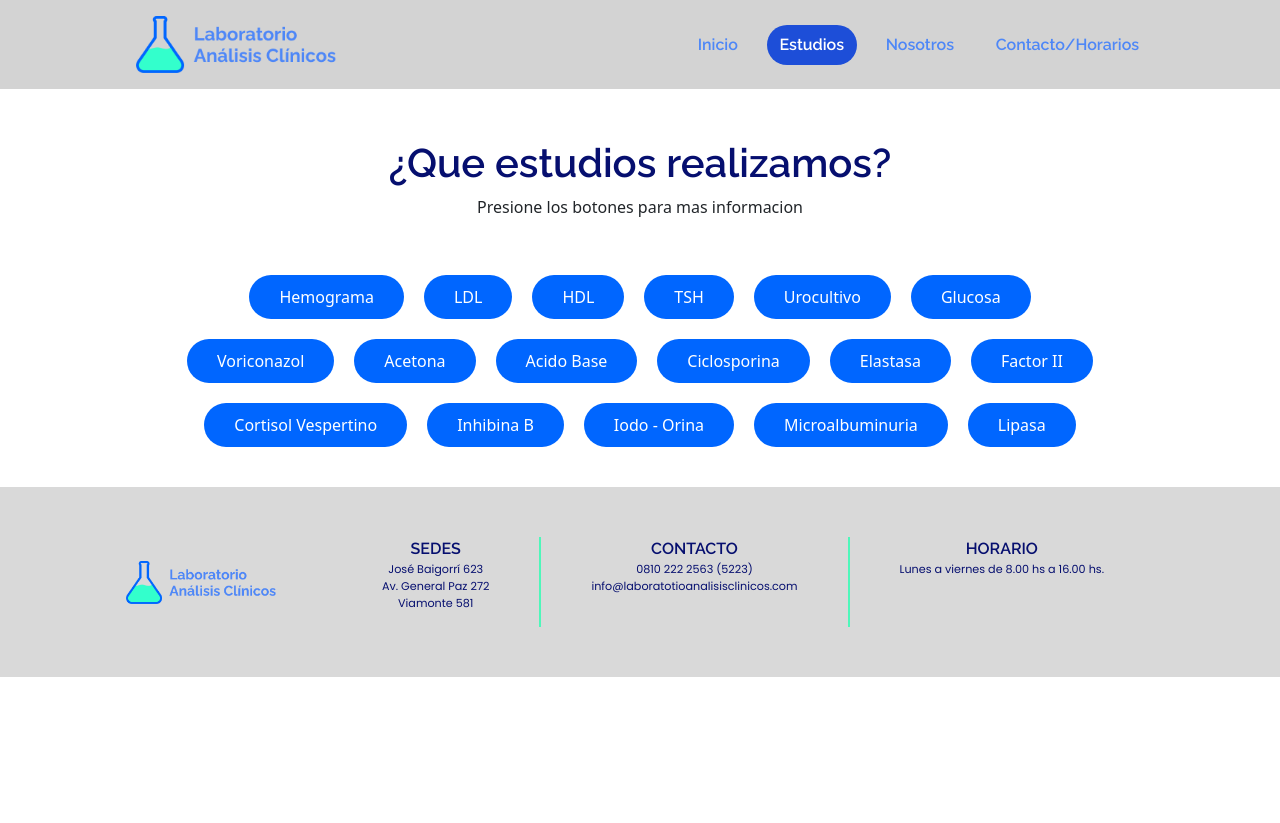
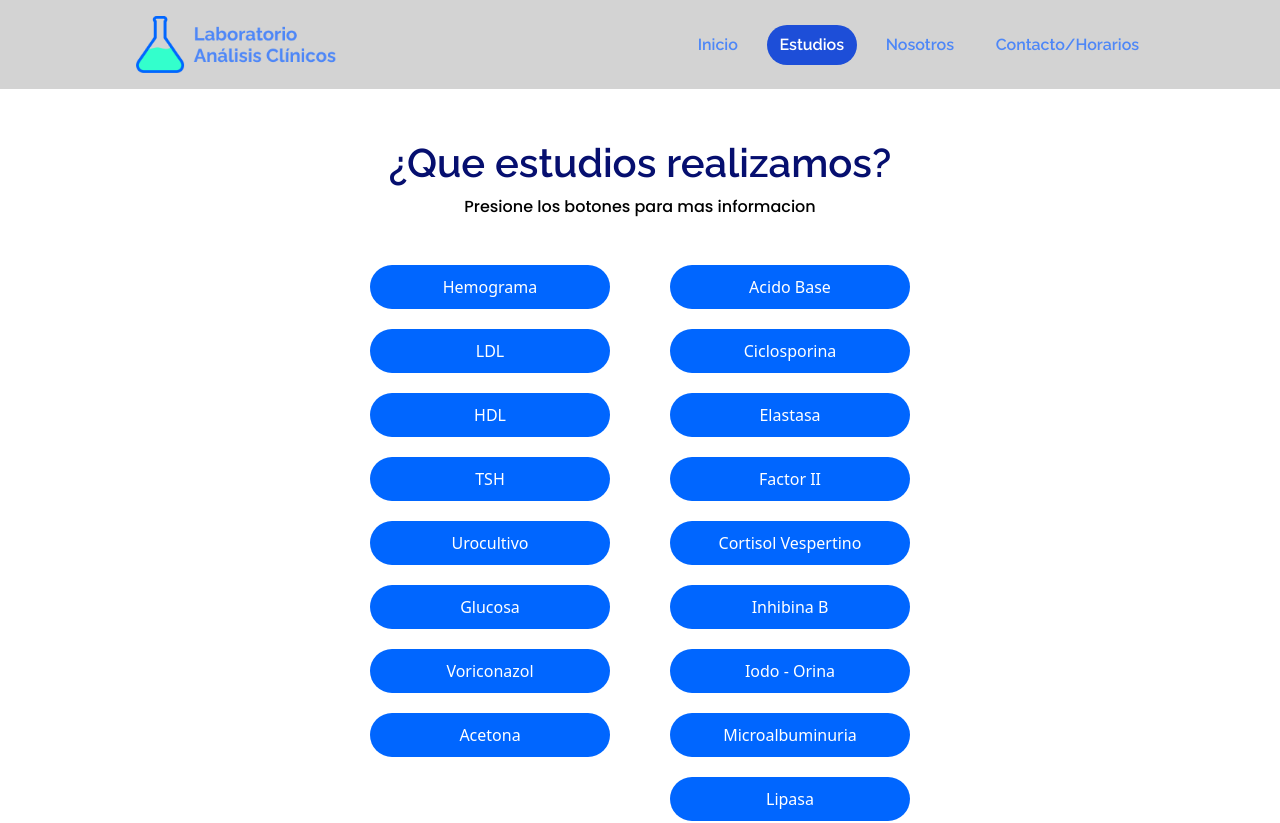
Before and after one commit to Francisco-Intelangelo/Laboratorio-de-Analisis-Clinicos, a React (Vite) app: page /estudios in a window 1280 px wide. Shown: the top 823 px of the page. Before the commit the page ends 800 px from the top, so only its background shows below. Built offline with nearby package versions, Linux system fonts and the light colour scheme.

Commit message:
creacion de lista de botones en estudios

```diff
--- a/src/Components/Modal/Modal.jsx
+++ b/src/Components/Modal/Modal.jsx
@@ -24,6 +24,7 @@ const Modal = () => {
     return (
         <div>
             <ContenedorBotones>
+                <Lista>
                 <Boton onClick={() => cambiarEstadoModal1(!estadoModal1)}>Hemograma</Boton>
                 <Boton onClick={() => cambiarEstadoModal2(!estadoModal2)}>LDL</Boton>
                 <Boton onClick={() => cambiarEstadoModal3(!estadoModal3)}>HDL</Boton>
@@ -32,6 +33,8 @@ const Modal = () => {
                 <Boton onClick={() => cambiarEstadoModal6(!estadoModal6)}>Glucosa</Boton>
                 <Boton onClick={() => cambiarEstadoModal7(!estadoModal7)}>Voriconazol</Boton>
                 <Boton onClick={() => cambiarEstadoModal8(!estadoModal8)}>Acetona</Boton>
+                </Lista>
+                <Lista>
                 <Boton onClick={() => cambiarEstadoModal9(!estadoModal9)}>Acido Base</Boton>
                 <Boton onClick={() => cambiarEstadoModal10(!estadoModal10)}>Ciclosporina</Boton>
                 <Boton onClick={() => cambiarEstadoModal11(!estadoModal11)}>Elastasa</Boton>
@@ -41,6 +44,7 @@ const Modal = () => {
                 <Boton onClick={() => cambiarEstadoModal15(!estadoModal15)}>Iodo - Orina</Boton>
                 <Boton onClick={() => cambiarEstadoModal16(!estadoModal16)}>Microalbuminuria</Boton>
                 <Boton onClick={() => cambiarEstadoModal17(!estadoModal17)}>Lipasa</Boton>
+                </Lista>
             </ContenedorBotones>
 
             {/*Hemograma*/}
@@ -348,20 +352,32 @@ const Modal = () => {
 export default Modal;
 
 const ContenedorBotones = styled.div`
-    padding: 40px;
+    padding: 20px;
     display: flex;
+    flex-direction: row;
     flex-wrap: wrap;
     justify-content: center;
-    gap: 20px;
+`;
+const Lista = styled.ul`
+    display: flex;
+    flex-direction: column;
+    padding: 0;
+    margin: 0;
+    @media( min-width: 600px){
+        padding: 0 30px;
+    }
+
 `;
 const Boton = styled.button`
     display:block;
     padding: 10px 30px;
+    margin: 10px 0;
     border-radius: 100px;
     color: #fff;
     border: none;
     background: #0066ff;
     curson: pointer;
+    width: 15em;
     transition: .3s ease all;
 
     &:hover{
--- a/src/Components/Slider/Slider.jsx
+++ b/src/Components/Slider/Slider.jsx
@@ -7,7 +7,7 @@ import './Slider.css';
 
 export const Slider = () => {
     return (
-            <div id="carouselExampleSlidesOnly" className="carousel slide" data-bs-ride="carousel">
+            <div id="carouselExampleSlidesOnly" className="carousel slide" data-bs-pause="false" data-bs-ride="carousel">
                 <div className="carousel-inner">
                     <div className="carousel-item active">
                         <img src={img1} className="d-block w-100" alt="foto1"/>
--- a/src/Pages/Estudios/Estudios.css
+++ b/src/Pages/Estudios/Estudios.css
@@ -11,6 +11,12 @@
     font-weight: 600;
     font-size: 2.5em;
 }
+.textoEstudios{
+    font-family: 'Poppins';
+    color: #000000;
+    font-weight: 500;
+    font-size: 1em;
+}
 .containerModal{
     display: flex;
     justify-content: center;
@@ -20,7 +26,7 @@
 }
 
 @media (max-width: 900px){
-    .containerModal{
-
+    .estudios_title{
+        font-size: 1.8em;
     }
 }
--- a/src/Pages/Estudios/Estudios.jsx
+++ b/src/Pages/Estudios/Estudios.jsx
@@ -6,7 +6,7 @@ export const Estudios = () => {
     <>
       <main className="main">
         <h1 className="estudios_title">¿Que estudios realizamos?</h1>
-        <p>Presione los botones para mas informacion</p>
+        <p className="textoEstudios">Presione los botones para mas informacion</p>
         <div className="containerModal">
             <Modal/>
         </div>
```
